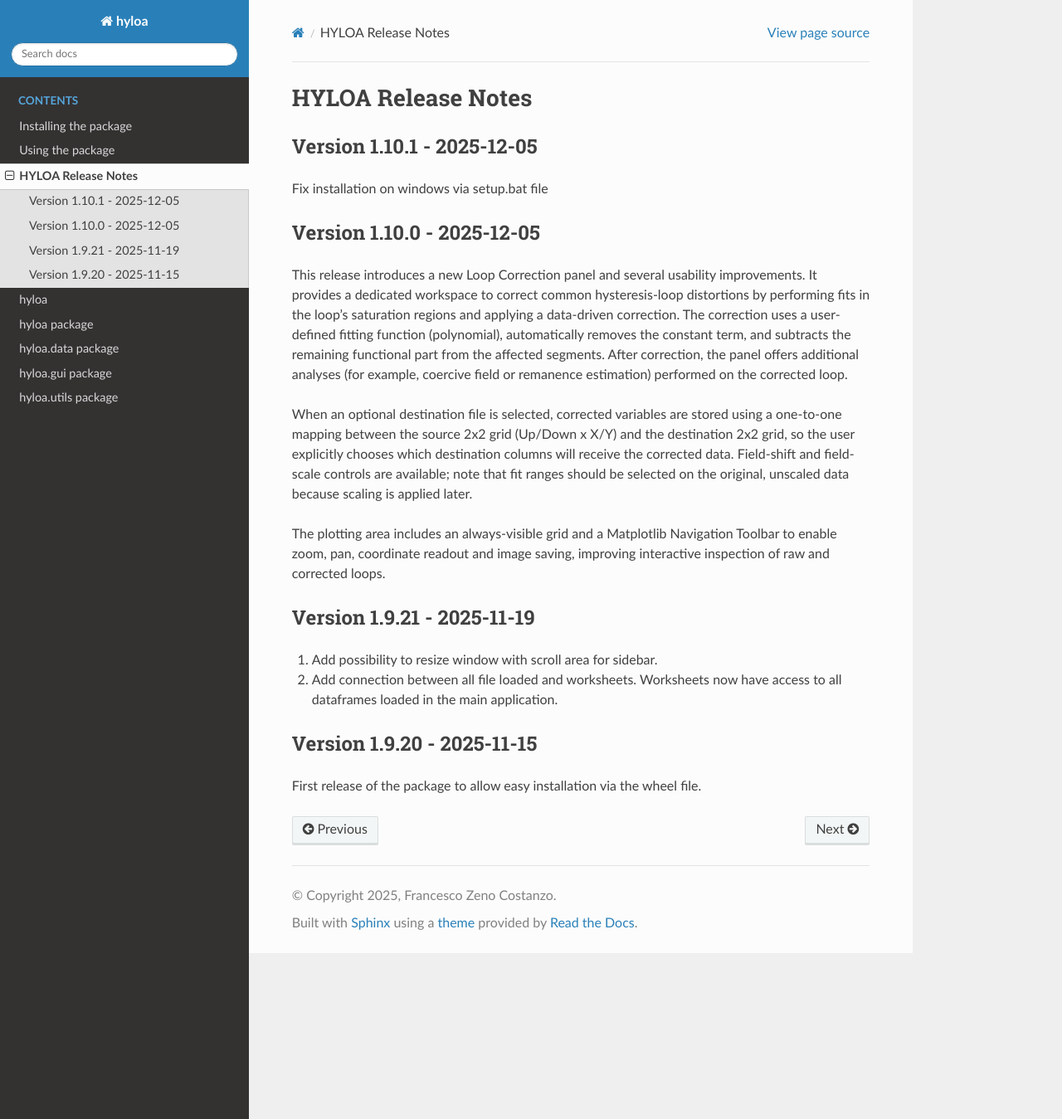
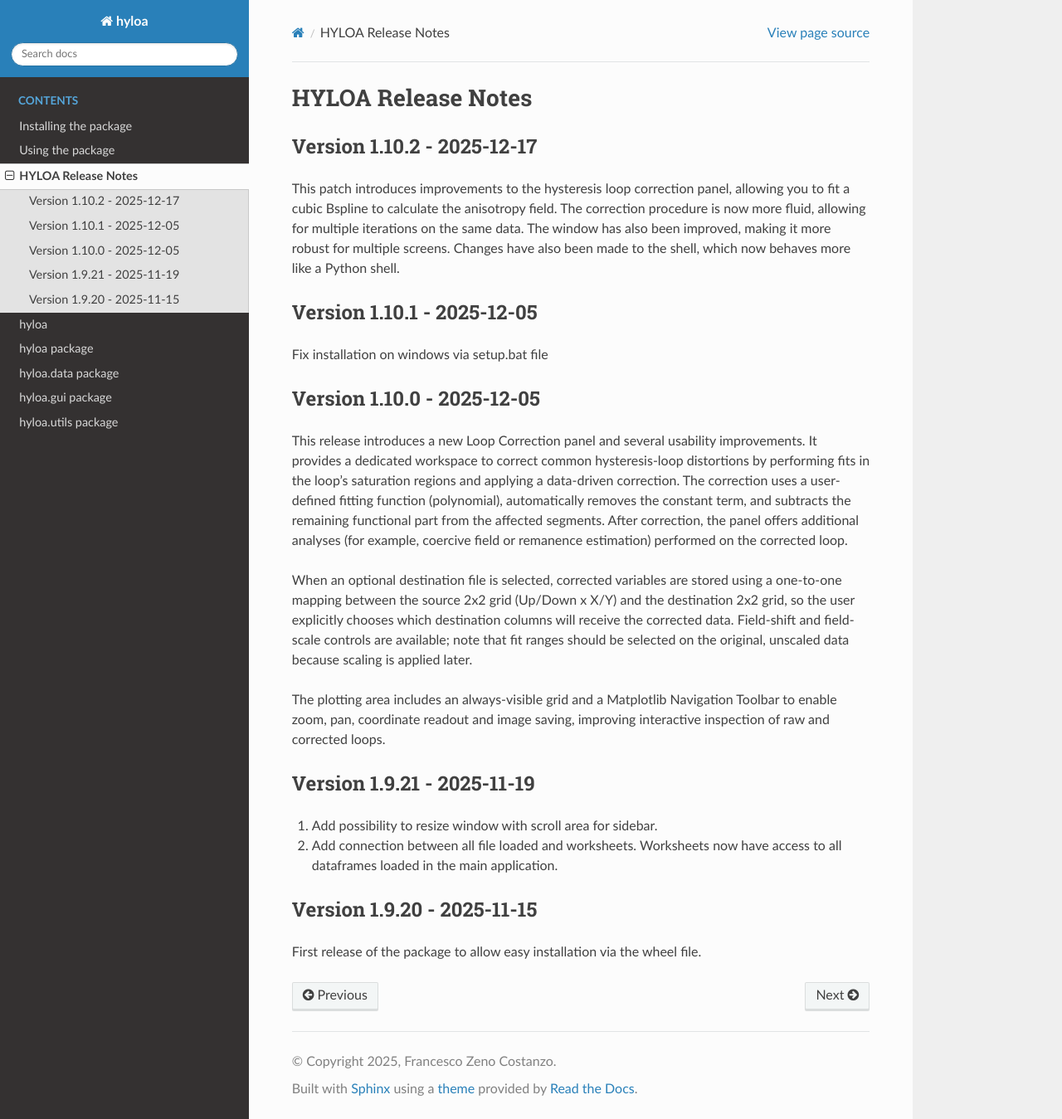
Before and after one commit to Francesco-Zeno-Costanzo/hyloa, a Sphinx documentation site: the page built from docs/release_notes.rst, in a window 1280 px wide and 1349 px high. Shown: the whole window at 83% size. Built offline with Sphinx 7.4.7 and the Read the Docs theme 3.1.0, drawn with Linux system fonts in a browser that asks for light colours.

Commit message:
update release notes

```diff
--- a/docs/release_notes.rst
+++ b/docs/release_notes.rst
@@ -1,6 +1,13 @@
 =========================
 HYLOA Release Notes
 =========================
+
+Version 1.10.2 - 2025-12-17
+---------------------------
+This patch introduces improvements to the hysteresis loop correction panel, allowing you to fit a cubic Bspline to calculate the anisotropy field.
+The correction procedure is now more fluid, allowing for multiple iterations on the same data.
+The window has also been improved, making it more robust for multiple screens.
+Changes have also been made to the shell, which now behaves more like a Python shell.
 
 Version 1.10.1 - 2025-12-05
 ---------------------------
```
